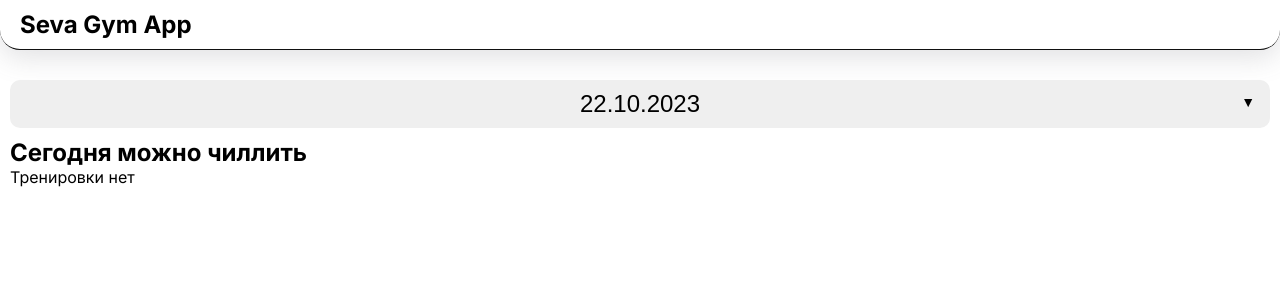
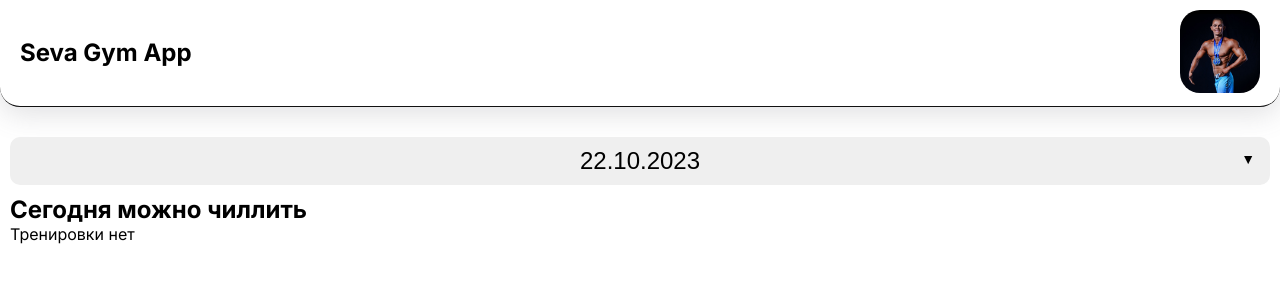
Before and after one commit to ilya-s-sk/seva-gym-app, a Next.js app: page / in a window 1280 px wide. Shown: the top 300 px of the page. Built offline with nearby package versions, Linux system fonts and the light colour scheme.

Commit message:
the most important feature

```diff
--- a/src/components/Header/Header.tsx
+++ b/src/components/Header/Header.tsx
@@ -1,13 +1,26 @@
 import { FunctionComponent } from "react";
+import SevaImg from '../../../public/seva.jpeg';
 import styles from './styles.module.css';
 
 export const Header: FunctionComponent = () => {
+  function speak() {
+    alert('Ну что, размялись?');
+  }
+
   return (
     <header className={styles.header}>
       <div className={styles.inner}>
         <h1 className={styles.title}>
           Seva Gym App
         </h1>
+        <button className={styles.button} onClick={speak}>
+          <img
+            className={styles.image}
+            src={SevaImg.src}
+            alt="Сева"
+            width="80px"
+          />
+        </button>
       </div>
     </header>
   )
--- a/src/components/Header/styles.module.css
+++ b/src/components/Header/styles.module.css
@@ -3,6 +3,9 @@
 }
 
 .inner {
+  display: flex;
+  justify-content: space-between;
+  align-items: center;
   padding: 10px 20px;
 
   border-bottom: 1px solid var(--grey);
@@ -14,3 +17,11 @@
 .title {
   font-size: 24px;
 }
+
+.button {
+  background-color: transparent;
+}
+
+.image {
+  border-radius: 20px;
+}
```
Also changed, not shown: public/seva.jpeg (added).
